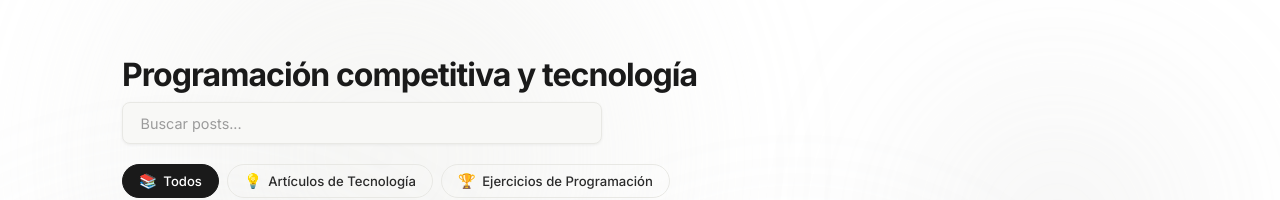
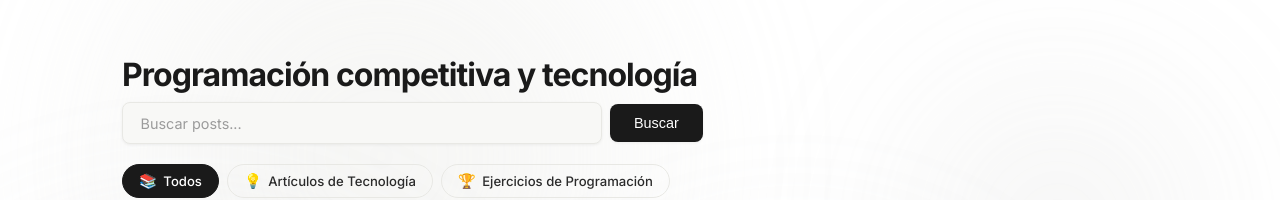
Before and after one commit to dvchinx/blog, a React (Vite) app: page / in a window 1280 px wide. Shown: the top 200 px of the page. Built offline with nearby package versions, Linux system fonts and the light colour scheme.

Commit message:
feat: New functionality for the search bar

```diff
--- a/src/components/PostList.jsx
+++ b/src/components/PostList.jsx
@@ -1,12 +1,15 @@
 import { useState, useEffect } from 'react'
-import { Link } from 'react-router-dom'
+import { Link, useSearchParams, useNavigate } from 'react-router-dom'
 import { loadPosts, searchPosts } from '../utils/postsLoader'
 import { setHomeSeo } from '../utils/seo'
 import '../styles/PostList.css'
 
 function PostList() {
+  const [searchParams] = useSearchParams()
+  const navigate = useNavigate()
   const [allPosts, setAllPosts] = useState([])
   const [displayedPosts, setDisplayedPosts] = useState([])
+  const [searchInput, setSearchInput] = useState('')
   const [searchTerm, setSearchTerm] = useState('')
   const [currentPage, setCurrentPage] = useState(1)
   const [loading, setLoading] = useState(true)
@@ -16,6 +19,16 @@ function PostList() {
 
   useEffect(() => {
     setHomeSeo()
+
+    // Leer parámetro ?q= de la URL
+    const queryParam = searchParams.get('q')
+    if (queryParam) {
+      setSearchInput(queryParam)
+      setSearchTerm(queryParam)
+    } else {
+      setSearchInput('')
+      setSearchTerm('')
+    }
 
     async function fetchPosts() {
       try {
@@ -30,7 +43,22 @@ function PostList() {
     }
 
     fetchPosts()
-  }, [])
+  }, [searchParams])
+
+  const handleSearch = () => {
+    const trimmedQuery = searchInput.trim()
+    if (trimmedQuery) {
+      navigate(`/?q=${encodeURIComponent(trimmedQuery)}`)
+    } else {
+      navigate('/')
+    }
+  }
+
+  const handleKeyPress = (e) => {
+    if (e.key === 'Enter') {
+      handleSearch()
+    }
+  }
 
   useEffect(() => {
     let filtered = allPosts
@@ -67,13 +95,19 @@ function PostList() {
     <div className="post-list-container">
       <div className="search-section">
         <h1>Programación competitiva y tecnología</h1>
-        <input
-          type="text"
-          placeholder="Buscar posts..."
-          value={searchTerm}
-          onChange={(e) => setSearchTerm(e.target.value)}
-          className="search-input"
-        />
+        <div className="search-bar-container">
+          <input
+            type="text"
+            placeholder="Buscar posts..."
+            value={searchInput}
+            onChange={(e) => setSearchInput(e.target.value)}
+            onKeyPress={handleKeyPress}
+            className="search-input"
+          />
+          <button onClick={handleSearch} className="search-btn">
+            Buscar
+          </button>
+        </div>
 
         <div className="category-filters">
           <button
--- a/src/styles/PostList.css
+++ b/src/styles/PostList.css
@@ -39,7 +39,7 @@
 }
 
 .search-input {
-  width: 100%;
+  flex: 1;
   max-width: 480px;
   padding: 0.7rem 1.1rem;
   font-size: 0.9rem;
@@ -63,11 +63,43 @@
   color: var(--text-muted);
 }
 
+.search-bar-container {
+  display: flex;
+  gap: 0.5rem;
+  align-items: center;
+  margin-bottom: 1.25rem;
+}
+
+.search-btn {
+  padding: 0.7rem 1.5rem;
+  background-color: var(--text-primary);
+  color: white;
+  border: none;
+  border-radius: var(--radius);
+  font-size: 0.9rem;
+  font-weight: 500;
+  cursor: pointer;
+  transition: all 0.2s ease;
+  box-shadow: var(--shadow-sm);
+  white-space: nowrap;
+}
+
+.search-btn:hover {
+  background-color: var(--text-secondary);
+  transform: translateY(-1px);
+  box-shadow: var(--shadow);
+}
+
+.search-btn:active {
+  transform: translateY(0);
+  box-shadow: var(--shadow-sm);
+}
+
 /* ─── Category Filters ───────────────────────────────── */
 .category-filters {
   display: flex;
   gap: 0.5rem;
-  margin-top: 1.25rem;
+  margin-top: 0;
   flex-wrap: wrap;
 }
 
```
Also changed, not shown: src/components/Header.jsx (+33 -0 lines), src/styles/Header.css (+60 -0 lines).
